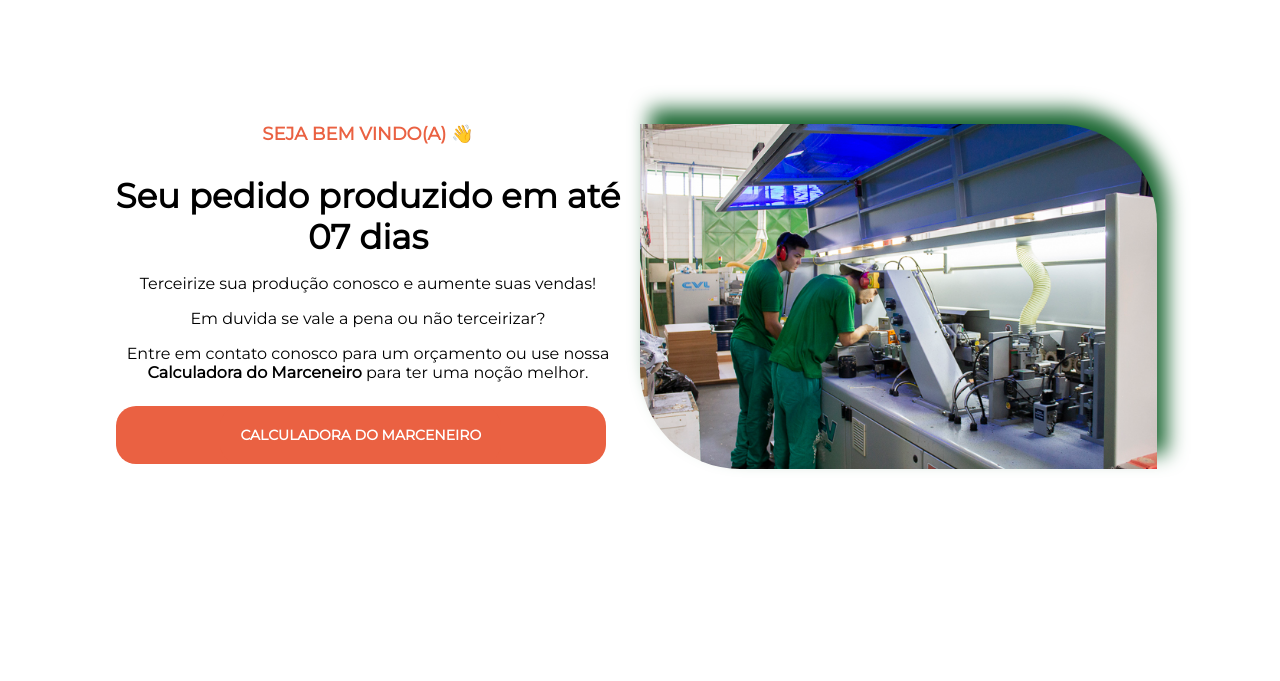
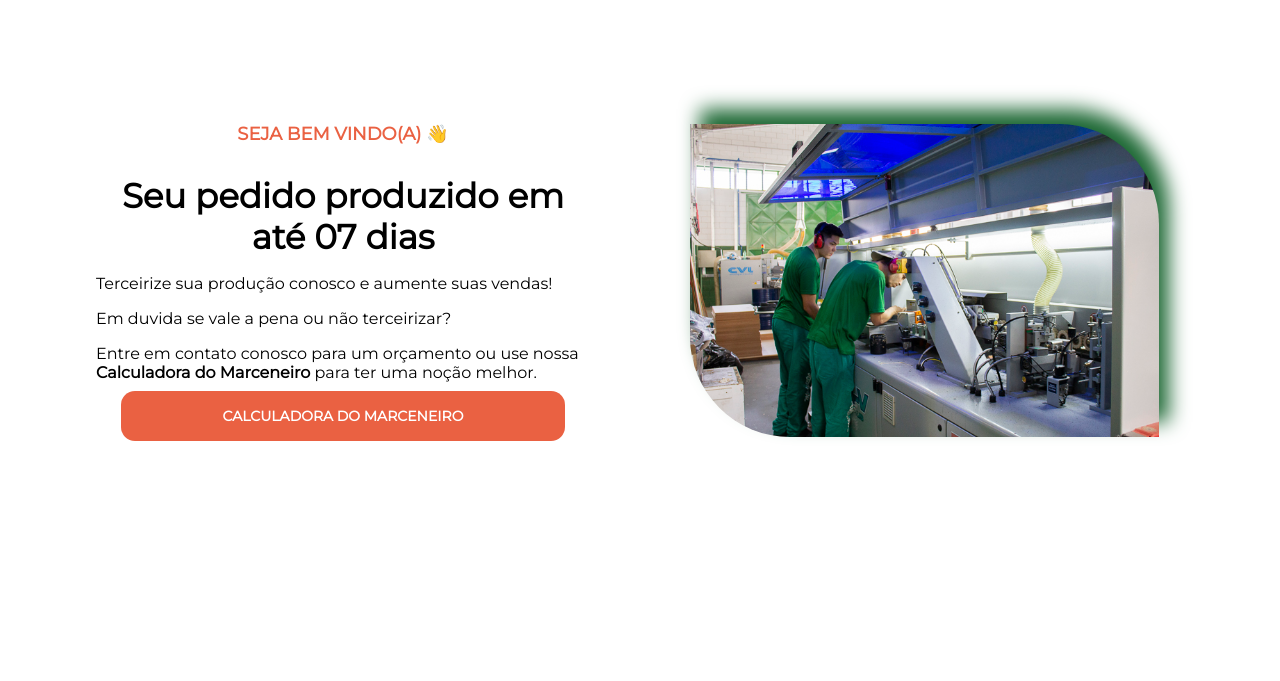
Before and after one commit to alancritelli/Madcentro-Centro-de-Servico, a plain HTML site: page index.html in a window 1280 px wide. Shown: the part 62-743 px from the top of the page. Drawn offline with Linux system fonts and the light colour scheme; a script that the page names is missing; files whose address does not match are found by name.

Commit message:
fix some bugs and minor update
Corrigido alguns bugs visuais na versão mobile e desktop

```diff
--- a/index.html
+++ b/index.html
@@ -74,11 +74,9 @@
               src="assets/img/homens-consertando-maquina-cnc.jpg"
               alt="Dois homens consertando uma maquina CNC"
             />
+          </div>
 
-          </div>
-          <div class="button">
-            <a class="button" href="">Calculadora do Marceneiro</a>
-          </div>
+          <a class="button" href="">Calculadora do Marceneiro</a>
         </div>
       </section>
 
--- a/style.css
+++ b/style.css
@@ -48,17 +48,22 @@ img {
   background: var(--secundary-color);
   color: white;
 
-  border-radius: 2rem;
+  border: none;
+  border-radius: 1.4rem;
 
-  margin-top: 3rem;
+  margin-top: 1rem;
   margin-inline: auto;
+
+  padding: 1.6rem 3.2rem;
   width: 90%;
-  padding: 2rem;
 
   font-size: 1.4rem;
   font-weight: 700;
   text-transform: uppercase;
-  text-align: center;
+
+  display: flex;
+  align-items: center;
+  justify-content: center;
 
   transition: background 200ms;
 }
@@ -190,6 +195,10 @@ body.menu-expanded button {
 }
 
 /*===============HOME===============*/
+#home header p {
+  margin-bottom: 1.6rem;
+}
+
 #home img {
   width: 95%;
   margin-inline: auto;
@@ -197,10 +206,6 @@ body.menu-expanded button {
   border-radius: 0rem 10rem 0rem 10rem;
 
   filter: drop-shadow(1rem -1.5rem 1rem var(--primary-color));
-}
-
-#home header p {
-  margin-bottom: 1.6rem;
 }
 
 /*===============SERVICES===============*/
@@ -387,16 +392,12 @@ footer .social a:hover {
   section#home .wrapper {
     padding-top: 7rem;
     grid-template-columns: 1fr 1fr;
+    gap: 10rem;
   }
 
-  #home header {
-    text-align: center;
-  }
-
-  #home .button {
-    margin: 2rem;
-    margin-top: -6.7rem;
-  }
+  #home .wrapper a {
+    margin-top: -15rem;
+    height: fit-content;
   }
 
   /*===============SERVICES===============*/
@@ -412,3 +413,4 @@ footer .social a:hover {
     grid-template-columns: 1fr 1fr;
     gap: 2rem;
   }
+}
```
Lines whose indentation alone changed are shown as unchanged.
